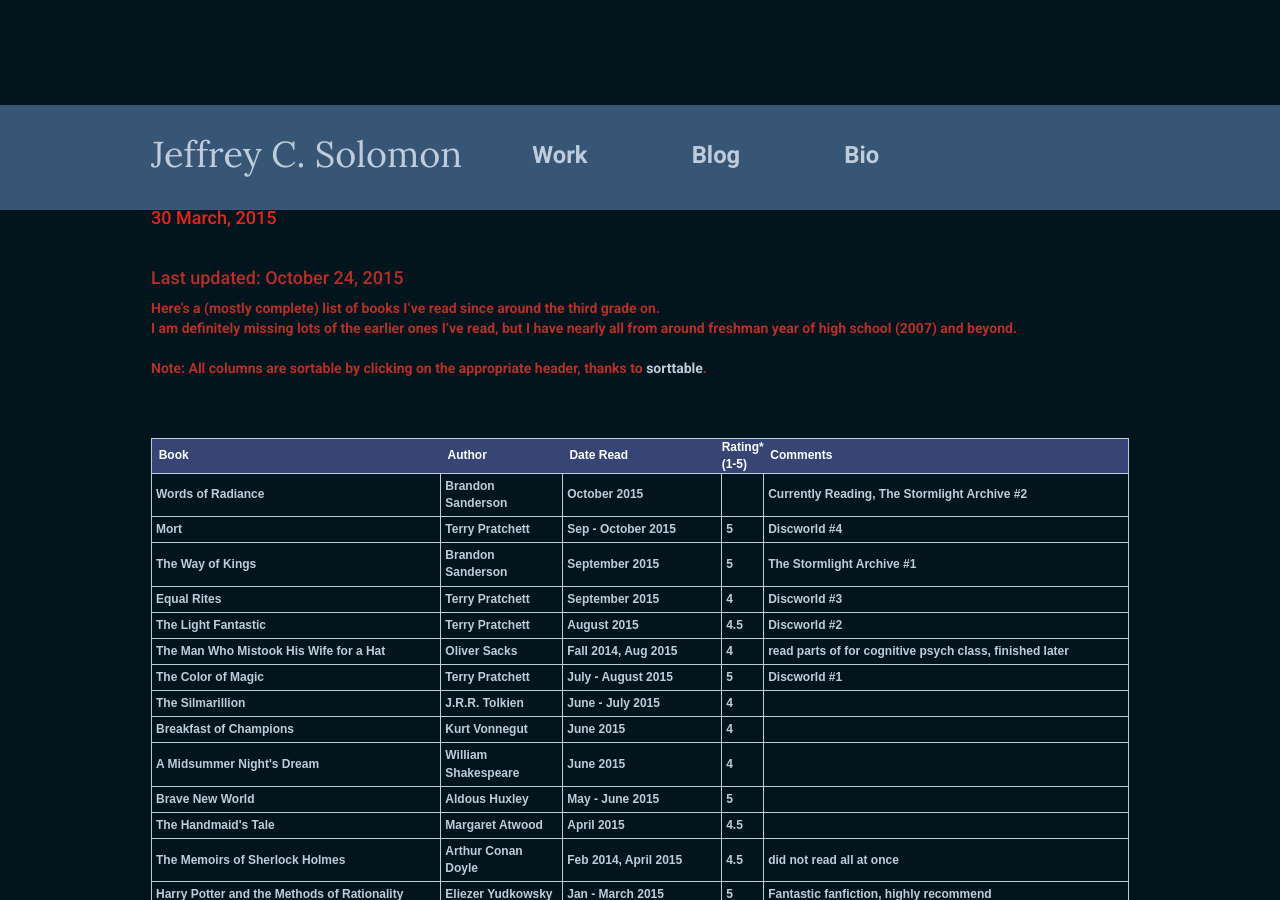
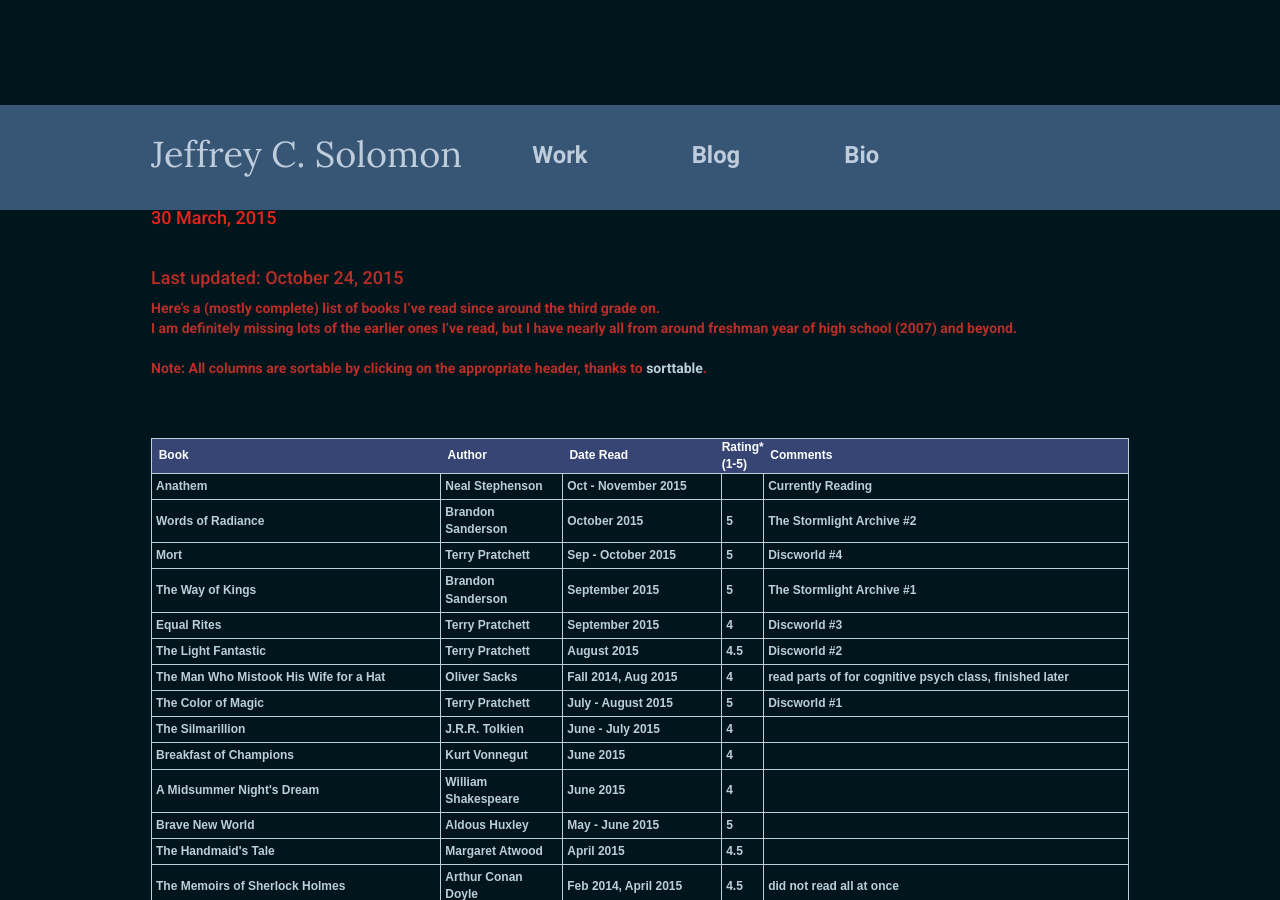
Before and after one commit to JeffSolo/jeffsolo.github.com, a Jekyll site: the page built from _posts/2015-03-30-books.md, in a window 1280 px wide and 900 px high. Built offline with Jekyll 4.4.1, drawn with Linux system fonts in a browser that asks for light colours; nearby versions of some CDN libraries; Markdown is read by kramdown in place of the engine named in the settings.

Commit message:
updated books

```diff
--- a/_includes/books.html
+++ b/_includes/books.html
@@ -19,7 +19,8 @@
 }
 </style><table class="tableizer-table sortable">
 <tr class="tableizer-firstrow fingerpointer"><th>&nbsp;&nbsp;Book</th><th>&nbsp;&nbsp;Author</th><th>&nbsp;&nbsp;Date Read</th><th>Rating* <br>(1-5)</th><th>&nbsp;&nbsp;Comments</th></tr>
- <tr><td>Words of Radiance</td><td>Brandon Sanderson</td><td sorttable_customkey="-11">October 2015</td><td></td><td>Currently Reading, The Stormlight Archive #2</td></tr>
+ <tr><td>Anathem</td><td>Neal Stephenson</td><td sorttable_customkey="-12">Oct - November 2015</td><td></td><td>Currently Reading</td></tr>
+ <tr><td>Words of Radiance</td><td>Brandon Sanderson</td><td sorttable_customkey="-11">October 2015</td><td>5</td><td>The Stormlight Archive #2</td></tr>
  <tr><td>Mort</td><td>Terry Pratchett</td><td sorttable_customkey="-10">Sep - October 2015</td><td>5</td><td>Discworld #4</td></tr>
  <tr><td>The Way of Kings</td><td>Brandon Sanderson</td><td sorttable_customkey="-9">September 2015</td><td>5</td><td>The Stormlight Archive #1</td></tr>
  <tr><td>Equal Rites</td><td>Terry Pratchett</td><td sorttable_customkey="-8">September 2015</td><td>4</td><td>Discworld #3</td></tr>
```
Also changed, not shown: 1 other file.
